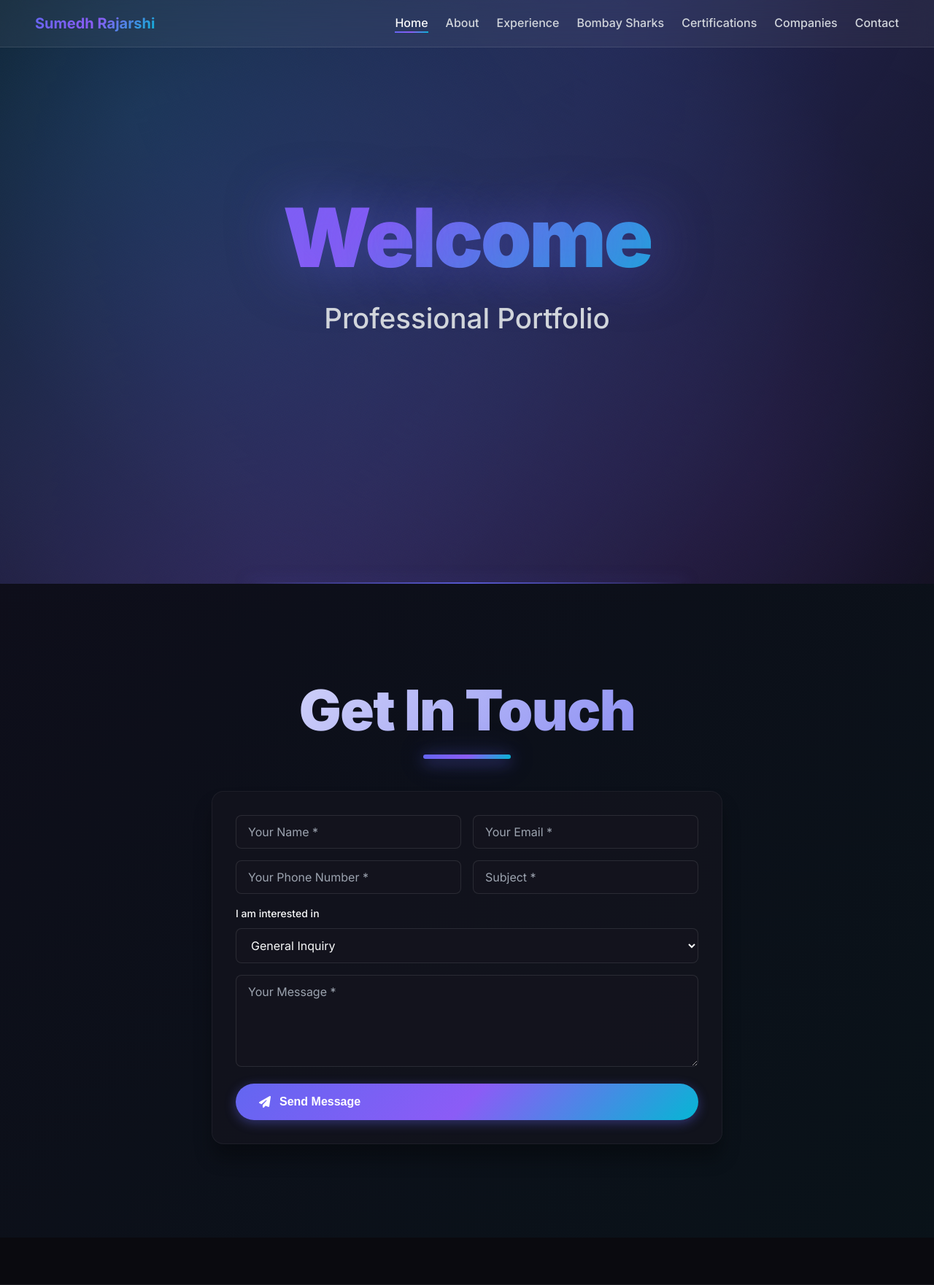
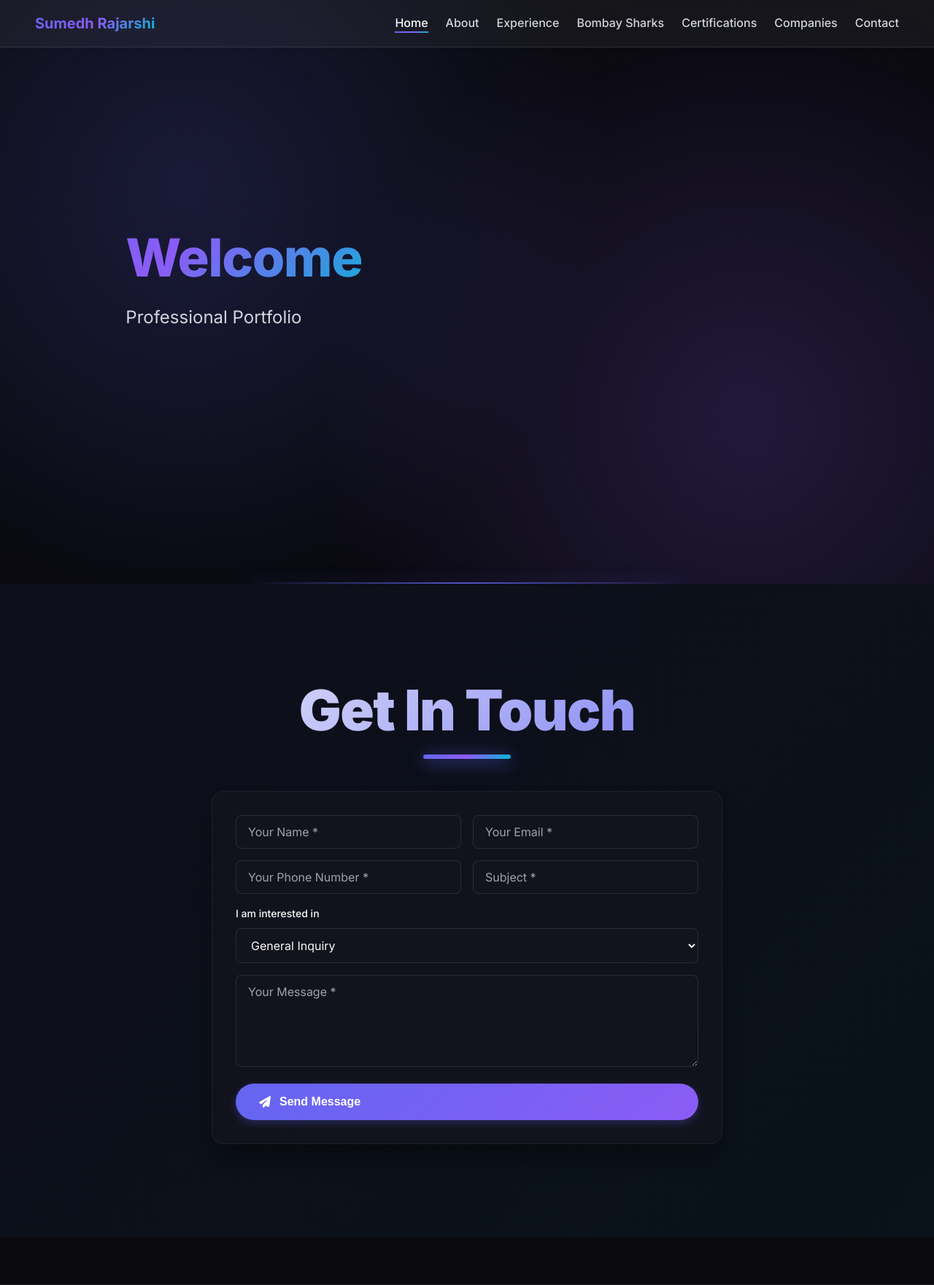
Before and after one commit to vinayadusumillli/Sumedh_Rajarshi, a Django app: page / in a window 1280 px wide. Shown: the top 1761 px of the page at 73% size. Run offline with Django 5.2, Linux system fonts and the light colour scheme; data that the repository does not hold is empty; some libraries are stand-ins or nearby versions.

Commit message:
Creative hero redesign: split-screen layout, refined buttons, better mobile support

```diff
--- a/static/css/components.css
+++ b/static/css/components.css
@@ -113,106 +113,75 @@
     }
 }
 
-/* === HERO SECTION - ABSOLUTE BEST IMPACT === */
+/* === HERO SECTION - CREATIVE MODERN DESIGN === */
 
 .hero {
     min-height: 100vh;
-    display: flex;
+    display: grid;
+    grid-template-columns: 1fr 1fr;
     align-items: center;
-    justify-content: center;
     position: relative;
-    padding: 120px var(--space-lg) var(--space-3xl);
+    padding: 120px 0 60px;
     overflow: hidden;
+    gap: 4rem;
 }
 
-/* Cinematic Gradient Background */
+/* Refined Gradient Background */
 .hero::before {
     content: '';
     position: absolute;
-    top: -50%;
-    left: -50%;
-    width: 200%;
-    height: 200%;
+    top: 0;
+    left: 0;
+    width: 100%;
+    height: 100%;
     background:
-        radial-gradient(circle at 30% 50%, rgba(99, 102, 241, 0.3) 0%, transparent 50%),
-        radial-gradient(circle at 70% 50%, rgba(139, 92, 246, 0.3) 0%, transparent 50%),
-        radial-gradient(circle at 50% 80%, rgba(6, 182, 212, 0.2) 0%, transparent 50%);
-    animation: gradient-rotate 20s linear infinite;
+        radial-gradient(circle at 20% 30%, rgba(99, 102, 241, 0.15) 0%, transparent 50%),
+        radial-gradient(circle at 80% 70%, rgba(139, 92, 246, 0.15) 0%, transparent 50%);
     z-index: -1;
 }
 
-@keyframes gradient-rotate {
-    0% { transform: rotate(0deg) scale(1); }
-    50% { transform: rotate(180deg) scale(1.1); }
-    100% { transform: rotate(360deg) scale(1); }
+.hero-content {
+    padding: 0 clamp(2rem, 5vw, 4rem);
+    max-width: 600px;
+    justify-self: end;
 }
 
-.hero-content {
-    text-align: center;
-    max-width: 1100px;
-    margin: 0 auto;
+/* Professional Photo Section */
+.hero-image {
+    width: 100%;
+    height: 100%;
+    min-height: 600px;
     position: relative;
-    z-index: 1;
-    padding: 0 var(--space-lg);
-}
-
-/* Massive Profile Image */
-.hero-image {
-    width: 280px;
-    height: 280px;
-    margin: 0 auto var(--space-3xl);
-    border-radius: var(--radius-full);
     overflow: hidden;
-    border: 6px solid transparent;
-    background:
-        linear-gradient(var(--bg-dark), var(--bg-dark)) padding-box,
-        linear-gradient(135deg, #6366F1, #8B5CF6, #06B6D4) border-box;
-    box-shadow:
-        0 0 0 20px rgba(99, 102, 241, 0.1),
-        0 0 60px rgba(99, 102, 241, 0.6),
-        0 30px 60px rgba(0, 0, 0, 0.5);
-    position: relative;
-    transition: all 0.5s cubic-bezier(0.34, 1.56, 0.64, 1);
-}
-
-.hero-image::after {
-    content: '';
-    position: absolute;
-    inset: -6px;
-    border-radius: var(--radius-full);
-    background: linear-gradient(135deg, #6366F1, #8B5CF6, #06B6D4);
-    opacity: 0;
-    transition: opacity 0.5s ease;
-    z-index: -1;
-    filter: blur(20px);
-}
-
-.hero-image:hover {
-    transform: scale(1.1) translateY(-10px);
-    box-shadow:
-        0 0 0 30px rgba(99, 102, 241, 0.15),
-        0 0 100px rgba(99, 102, 241, 0.8),
-        0 40px 80px rgba(0, 0, 0, 0.6);
-}
-
-.hero-image:hover::after {
-    opacity: 1;
 }
 
 .hero-image img {
     width: 100%;
     height: 100%;
     object-fit: cover;
+    object-position: center;
 }
 
-/* MASSIVE Title */
+/* Decorative wavy overlay (optional) */
+.hero-image::before {
+    content: '';
+    position: absolute;
+    top: 0;
+    left: -50px;
+    width: 150px;
+    height: 100%;
+    background: var(--bg-dark);
+    clip-path: ellipse(40% 50% at 0% 50%);
+    z-index: 1;
+}
+
+/* Typography */
 .hero-title {
-    font-size: clamp(3rem, 10vw, 7rem);
-    margin-bottom: var(--space-xl);
-    line-height: 0.95;
-    font-weight: 900;
-    letter-spacing: -0.03em;
-    animation: fade-in-up 0.8s cubic-bezier(0.34, 1.56, 0.64, 1);
+    font-size: clamp(2.5rem, 6vw, 4.5rem);
+    margin-bottom: 1.5rem;
+    line-height: 1.1;
+    font-weight: 800;
+    letter-spacing: -0.02em;
 }
 
 .gradient-text {
@@ -222,8 +191,6 @@
     -webkit-text-fill-color: transparent;
     background-size: 200% auto;
     animation: gradient-shift 4s ease-in-out infinite;
-    display: inline-block;
-    text-shadow: 0 0 80px rgba(99, 102, 241, 0.5);
 }
 
 @keyframes gradient-shift {
@@ -231,75 +198,122 @@
     50% { background-position: 100% 50%; }
 }
 
-/* Large, Clear Subtitle */
 .hero-subtitle {
-    font-size: clamp(1.5rem, 3vw, 2.5rem);
+    font-size: clamp(1.125rem, 2vw, 1.5rem);
     color: var(--text-secondary);
-    margin-bottom: var(--space-3xl);
-    font-weight: 500;
-    animation: fade-in-up 0.8s cubic-bezier(0.34, 1.56, 0.64, 1) 0.2s both;
-    line-height: 1.4;
-    max-width: 900px;
-    margin-left: auto;
-    margin-right: auto;
+    margin-bottom: 2rem;
+    font-weight: 400;
+    line-height: 1.6;
 }
 
-/* Premium CTA Buttons */
+/* Refined CTA Buttons */
 .hero-cta {
     display: flex;
-    gap: var(--space-xl);
-    justify-content: center;
+    gap: 1rem;
     flex-wrap: wrap;
-    animation: fade-in-up 0.8s cubic-bezier(0.34, 1.56, 0.64, 1) 0.4s both;
-    margin-bottom: var(--space-2xl);
+    margin-bottom: 2rem;
 }
 
 .hero-cta .btn {
-    font-size: var(--text-lg);
-    padding: var(--space-lg) var(--space-2xl);
-    font-weight: 700;
-    text-transform: uppercase;
-    letter-spacing: 0.05em;
+    font-size: 1rem;
+    padding: 0.875rem 2rem;
+    font-weight: 600;
+    border-radius: 8px;
+    transition: all 0.3s cubic-bezier(0.4, 0, 0.2, 1);
 }
 
-/* Elite Badge */
+.btn-primary {
+    background: linear-gradient(135deg, #6366F1, #8B5CF6);
+    color: white;
+    border: none;
+    box-shadow: 0 4px 12px rgba(99, 102, 241, 0.3);
+}
+
+.btn-primary:hover {
+    transform: translateY(-2px);
+    box-shadow: 0 6px 20px rgba(99, 102, 241, 0.4);
+}
+
+.btn-outline {
+    background: transparent;
+    color: var(--text-primary);
+    border: 2px solid rgba(255, 255, 255, 0.2);
+}
+
+.btn-outline:hover {
+    background: rgba(99, 102, 241, 0.1);
+    border-color: var(--color-primary);
+    transform: translateY(-2px);
+}
+
+/* Refined Badge */
 .badge {
     display: inline-flex;
     align-items: center;
-    padding: var(--space-sm) var(--space-xl);
-    border-radius: var(--radius-full);
-    font-size: var(--text-lg);
-    font-weight: 800;
-    text-transform: uppercase;
-    letter-spacing: 0.08em;
+    padding: 0.5rem 1.25rem;
+    border-radius: 50px;
+    font-size: 0.875rem;
+    font-weight: 600;
+    background: rgba(99, 102, 241, 0.1);
+    color: var(--color-primary);
+    border: 1px solid rgba(99, 102, 241, 0.2);
 }
 
-.badge-accent {
-    background: linear-gradient(135deg, #6366F1, #8B5CF6);
-    color: white;
-    box-shadow:
-        0 10px 40px rgba(99, 102, 241, 0.6),
-        0 0 0 1px rgba(255, 255, 255, 0.1);
-}
+/* Mobile Responsive */
+@media (max-width: 1024px) {
+    .hero {
+        grid-template-columns: 1fr;
+        min-height: auto;
+        padding: 100px 0 40px;
+        gap: 3rem;
+    }
 
-/* Responsive adjustments */
-@media (max-width: 768px) {
-    .hero {
-        padding: 100px var(--space-md) var(--space-2xl);
+    .hero-content {
+        justify-self: center;
+        text-align: center;
+        padding: 0 2rem;
+        max-width: 100%;
+        order: 2;
     }
 
     .hero-image {
-        width: 220px;
-        height: 220px;
+        order: 1;
+        min-height: 400px;
+        max-height: 500px;
+    }
+
+    .hero-image::before {
+        display: none;
+    }
+
+    .hero-cta {
+        justify-content: center;
+    }
+}
+
+@media (max-width: 640px) {
+    .hero {
+        padding: 80px 0 30px;
+        gap: 2rem;
+    }
+
+    .hero-content {
+        padding: 0 1.5rem;
+    }
+
+    .hero-image {
+        min-height: 300px;
+        max-height: 400px;
     }
 
     .hero-cta {
         flex-direction: column;
-        gap: var(--space-md);
+        width: 100%;
     }
 
     .hero-cta .btn {
         width: 100%;
+        justify-content: center;
     }
 }
 
```
